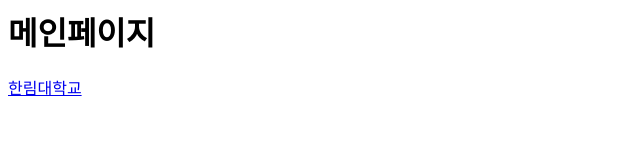
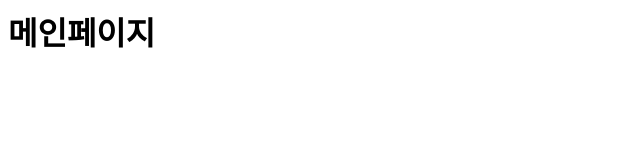
Before and after one commit to 20Joo/webExam, a plain HTML site: page index.html in a window 1280 px wide. Shown: the whole page, without its empty margins (0-640 px from the left). Drawn offline with Linux system fonts and the light colour scheme.

Commit message:
Revert "Update 한림대학교 링크 작성"
This reverts commit ec375ad086f4afd051d4e4b04ab7300acb5888b0.

```diff
--- a/index.html
+++ b/index.html
@@ -5,6 +5,5 @@
 
 	<body>
 		<h1> 메인페이지 </h1>
-		<a href="www.hallym.ac.kr"> 한림대학교 </a>
 	</body>
 </html>
```
